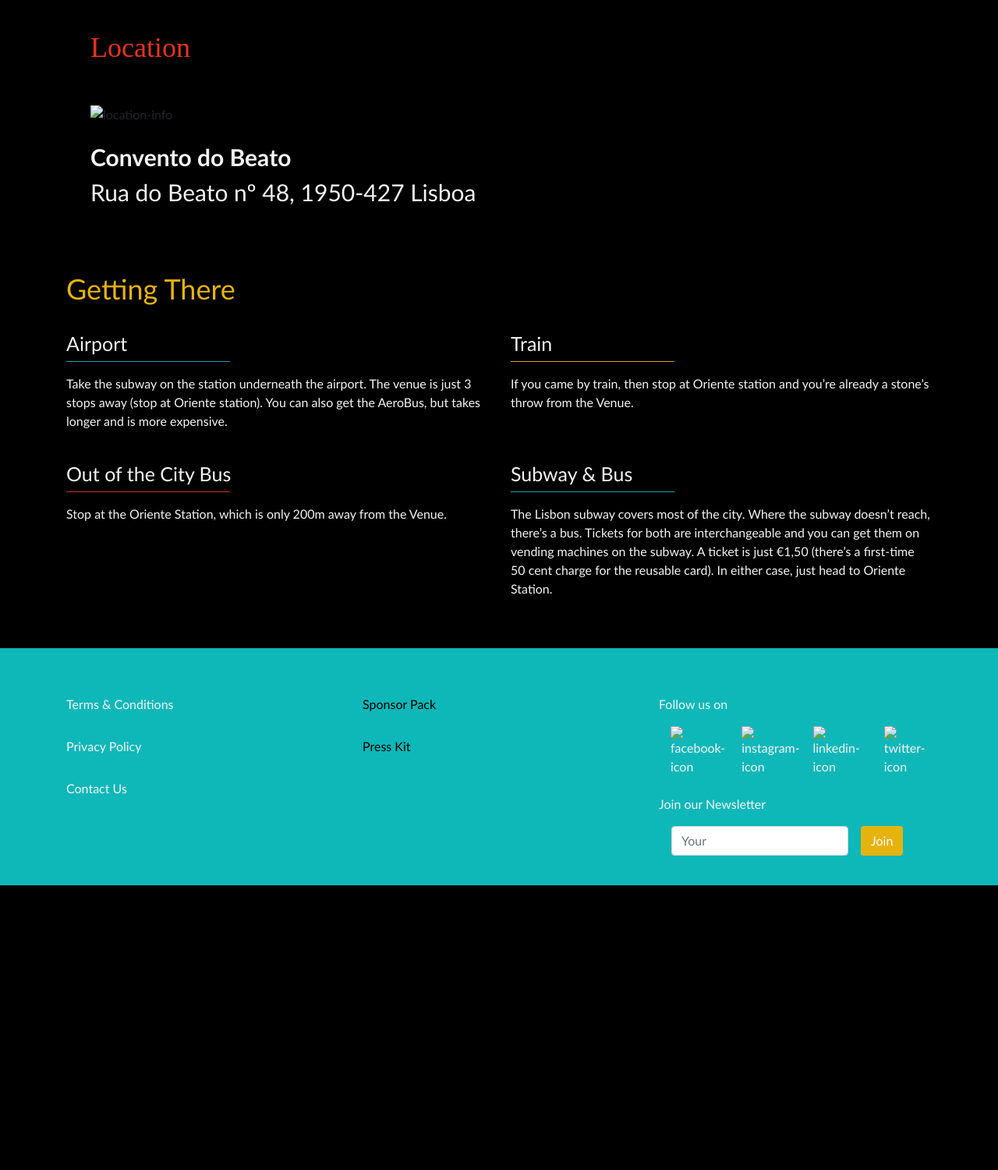
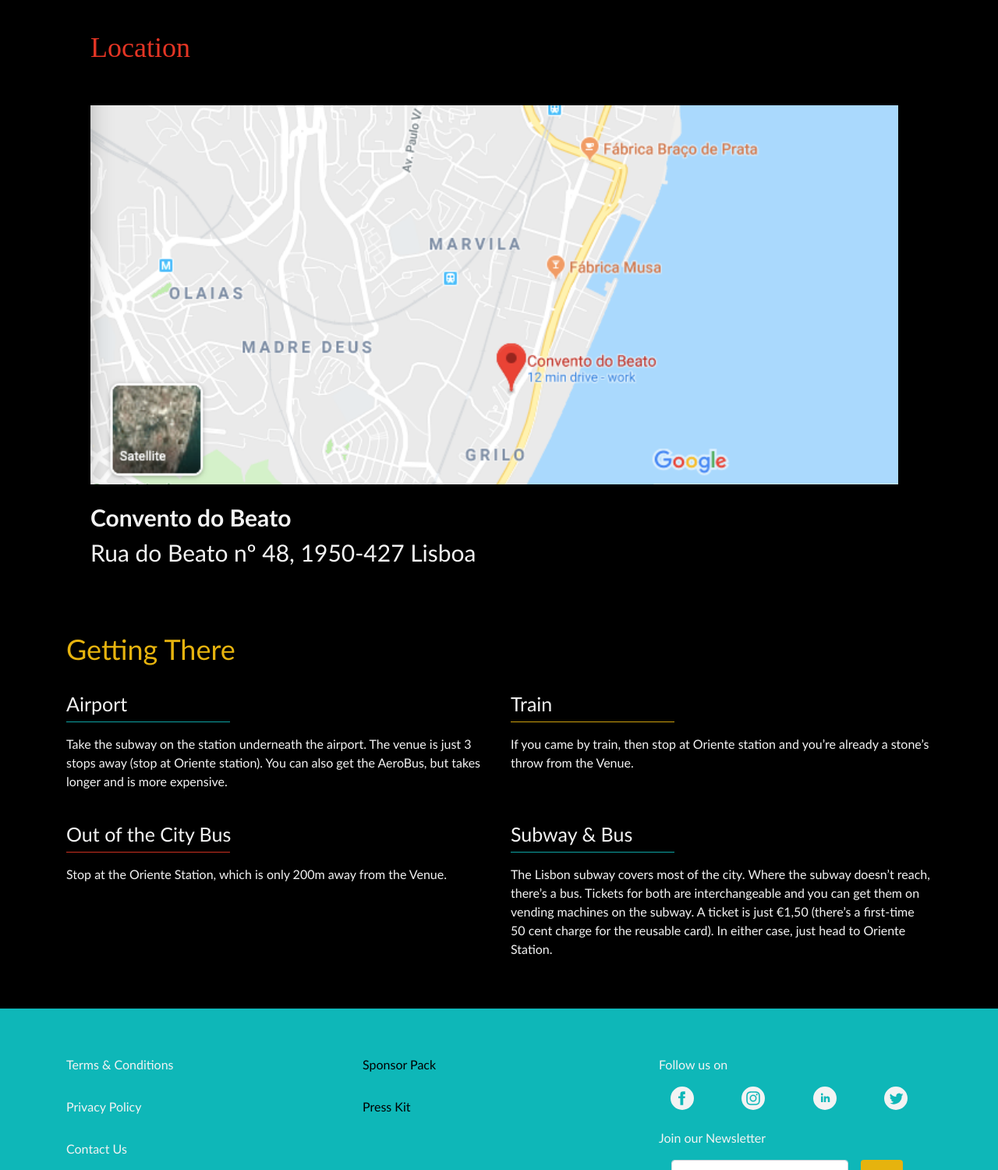
Before and after one commit to ana-marques/UXUI-Conference-Website, a plain HTML site: page index.html in a window 1280 px wide. Shown: the part 1300-2800 px from the top of the page at 78% size. Before the commit the page ends 2435 px from the top, so only its background shows below. Drawn offline with nearby package versions, Linux system fonts and the light colour scheme; the site is published under a folder, as on GitHub Pages, so addresses that start at the root find nothing; a web font is replaced by a local one.

Commit message:
make imgs appear

```diff
--- a/index.html
+++ b/index.html
@@ -48,7 +48,7 @@
         <section class="main-section">
             <img class='bg-img' src='img/alex.png'/>
             <div class="logo">
-                <img src="/img/Logo.svg" alt="ux/ui conference logo">
+                <img src="img/Logo.svg" alt="ux/ui conference logo">
             </div>
             <br>
             <div class="location-info">
@@ -99,7 +99,7 @@
         </section>
         <section class="location-section">
             <h2>Location</h2>
-            <img src="/img/google-maps.png" alt="location-info">
+            <img src="img/google-maps.png" alt="location-info">
             <p class="convento">Convento do Beato</p>
             <p>Rua do Beato nº 48, 1950-427 Lisboa</p>
         </section>
@@ -165,22 +165,22 @@
                                 <div class="row follow">
                                     <div class="col-3">
                                         <img
-                                            src="/img/iconmonstr-facebook-4.svg"
+                                            src="img/iconmonstr-facebook-4.svg"
                                             alt="facebook-icon">
                                     </div>
                                     <div class="col-3">
                                         <img
-                                            src="/img/iconmonstr-instagram-14.svg"
+                                            src="img/iconmonstr-instagram-14.svg"
                                             alt="instagram-icon">
                                     </div>
                                     <div class="col-3">
                                         <img
-                                            src="/img/iconmonstr-linkedin-4.svg"
+                                            src="img/iconmonstr-linkedin-4.svg"
                                             alt="linkedin-icon">
                                     </div>
                                     <div class="col-3">
                                         <img
-                                            src="/img/iconmonstr-twitter-4.svg"
+                                            src="img/iconmonstr-twitter-4.svg"
                                             alt="twitter-icon">
                                     </div>
                                 </div>
```
